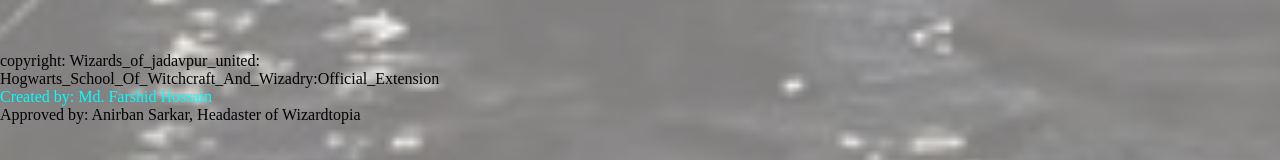
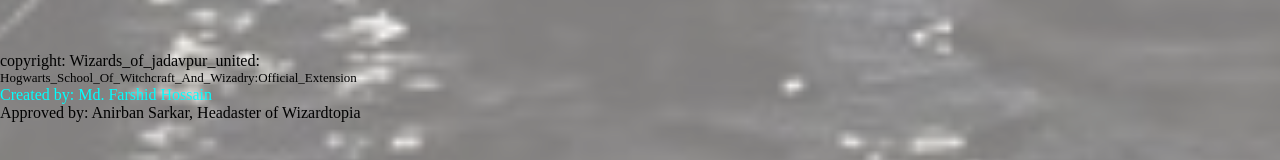
Before and after one commit to MFHIITP/Wizardtopia_Club, a website: page index.html in a window 1280 px wide. Shown: the part 4778-4938 px from the top of the page. Drawn offline with Linux system fonts and the light colour scheme.

Commit message:
Update index.html

```diff
--- a/index.html
+++ b/index.html
@@ -349,7 +349,7 @@
     </div>
     <div class="footer">
         <p>copyright: Wizards_of_jadavpur_united:</p>
-        <p>Hogwarts_School_Of_Witchcraft_And_Wizadry:Official_Extension</p>
+        <p style="font-size: small">Hogwarts_School_Of_Witchcraft_And_Wizadry:Official_Extension</p>
         <p style="color:aqua;">Created by: Md. Farshid Hossain </p>
         <p>Approved by: Anirban Sarkar, Headaster of Wizardtopia</p>
     </div>
```
